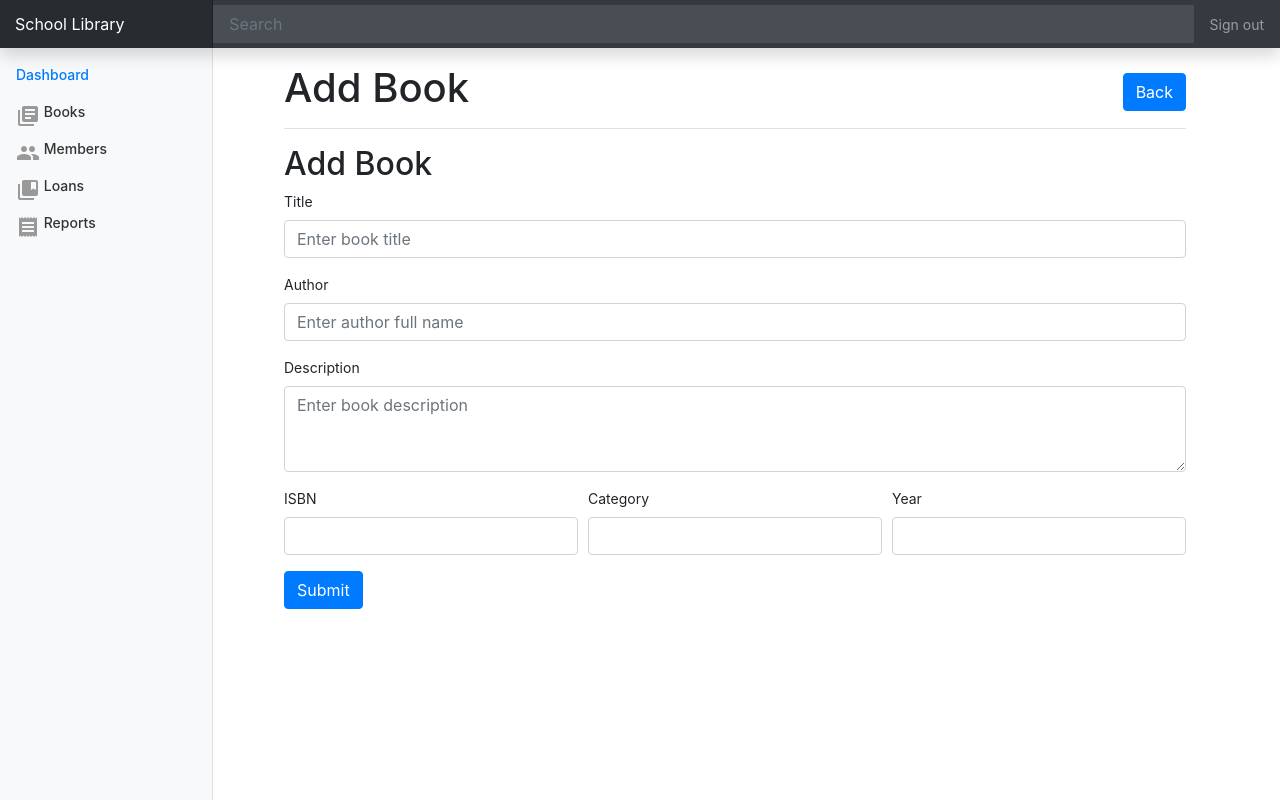
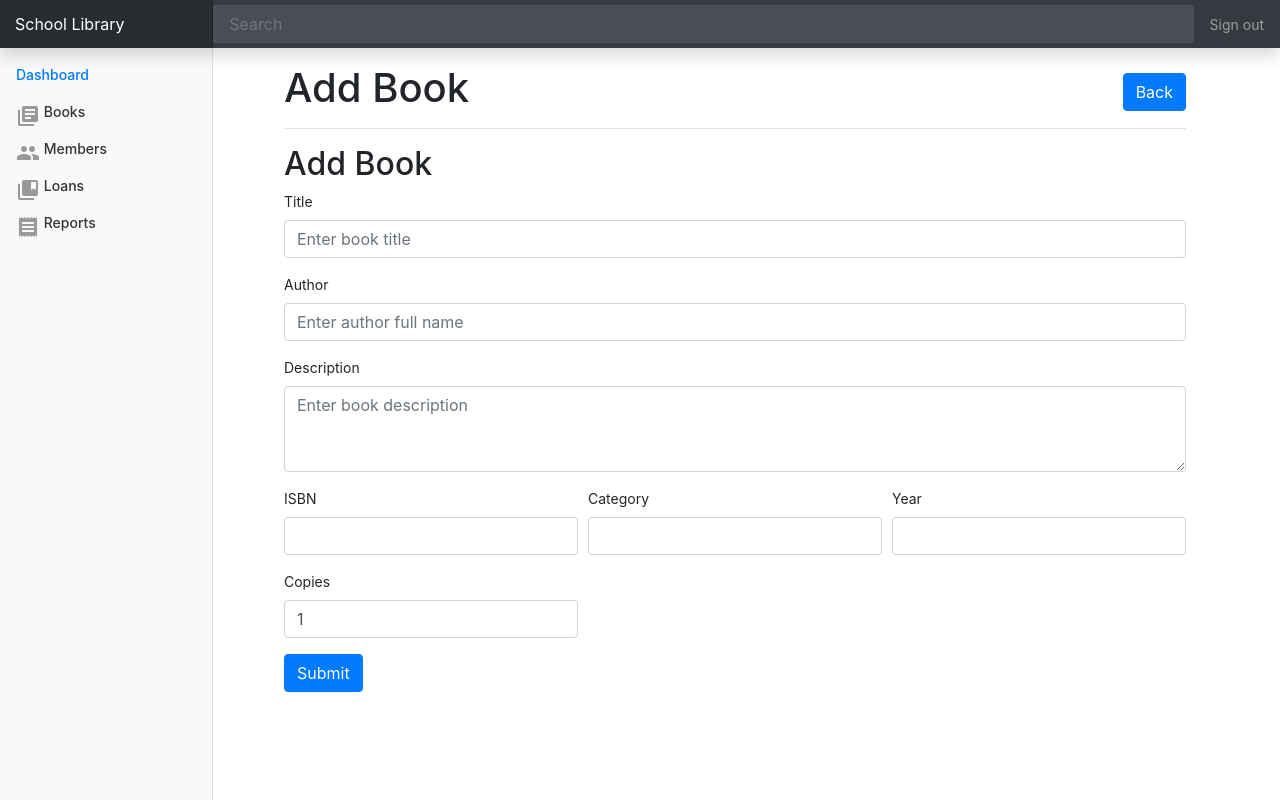
Before and after one commit to tbousiou/school-library-tutorial, a Flask app: page /book/add in a window 1280 px wide. Run offline with Flask 2, Linux system fonts and the light colour scheme; some libraries are stand-ins or nearby versions.

Commit message:
Book add form added fields

```diff
--- a/app.py
+++ b/app.py
@@ -45,9 +45,12 @@ def book_add():
 		description = request.form['description']
 		author = request.form['author']
 		isbn = request.form['isbn']
+		category = request.form['category']
+		year = request.form['year']
+		copies = request.form['copies']
 
-		query = 'insert into books (title, description, author, isbn) values (?, ?, ?, ?)'
-		db.execute(query, [title, description, author, isbn])
+		query = 'insert into books (title, description, author, isbn, category, year_published, copies) values (?, ?, ?, ?, ?, ?, ?)'
+		db.execute(query, [title, description, author, isbn, category, year, copies])
 		db.commit()
 
 		print("submited", title)
--- a/templates/book-add.html
+++ b/templates/book-add.html
@@ -33,7 +33,13 @@
         </div>
         <div class="form-group col-md-4">
           <label for="BookYear">Year</label>
-          <input type="text" class="form-control" name ="year" id="BookYear" required>
+          <input type="number" class="form-control" min="1900" max="2099" step="1" name ="year" id="BookYear" required>
+        </div>
+      </div>
+      <div class="form-row">
+        <div class="form-group col-md-4">
+          <label for="BookCopies">Copies</label>
+          <input type="number" class="form-control" min="0" max="20" step="1" value="1"  name ="copies" id="BookCopies" required>
         </div>
       </div>
 
```
Also changed, not shown: data.db, static/images/cover.png (added).
